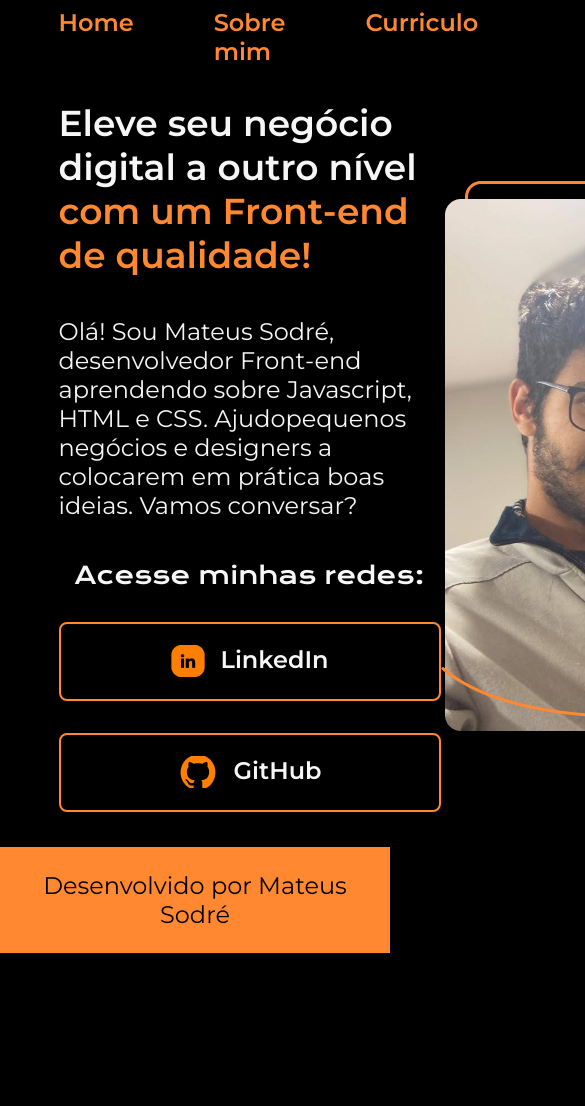
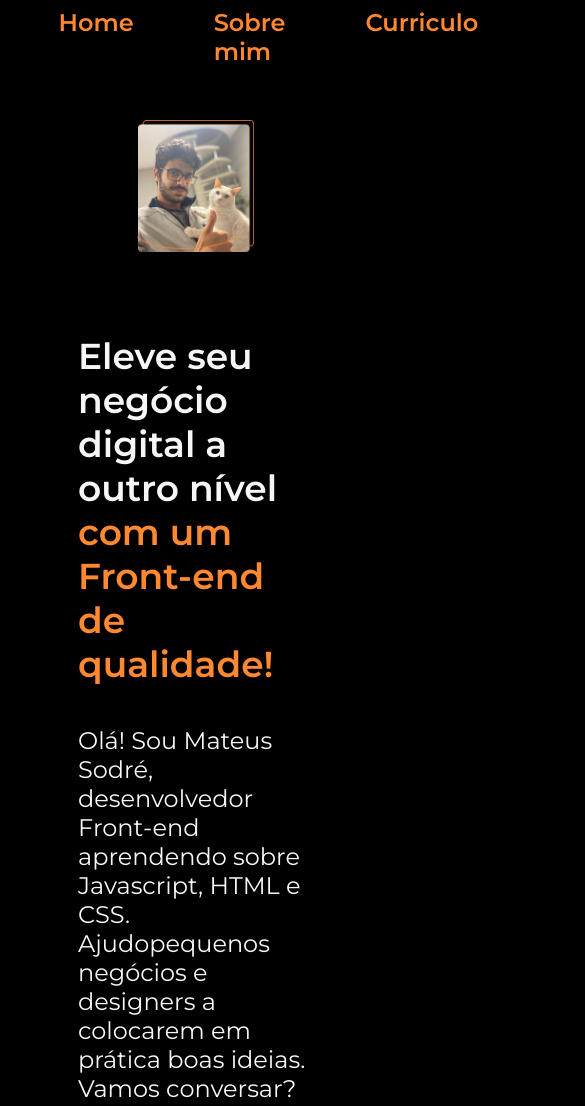
Before and after one commit to MateusSodre/projetos-front-end, a plain HTML site: page portfolio/index.html in a window 390 px wide. Shown: the top 1106 px of the page, 585 px wide, since content can reach past the window. Before the commit the page ends 953 px from the top, so only its background shows below. Drawn offline with nearby package versions, Linux system fonts and the light colour scheme.

Commit message:
implementacao de reesponsividade no site

```diff
--- a/portfolio/assets/CSS/style.css
+++ b/portfolio/assets/CSS/style.css
@@ -32,7 +32,7 @@ body{
 .cabecalho__menu__link {
     font-family: var(--fonte-secundaria);
     font-weight: 600;
-    font-size: 24px;
+    font-size: 1.5rem;
     color: var(--cor-terciaria);
     text-decoration: none;
 }
@@ -46,17 +46,22 @@ body{
     display: flex;
     align-items: center;
     justify-content: space-between;
+    gap: 82px;
+}
 
+.apresentacao__imagem {
+    width: 50%;
 }
+
 .apresentacao__conteudo {
-    width: 615px;
+    width: 50%;
     display: flex;
     flex-direction: column;
     gap: 40px;
 }
 
 .apresentacao__conteudo__titulo {
-    font-size: 36px;
+    font-size: 2.25rem;
     font-family: var(--fonte-primaria);
 }
 
@@ -65,7 +70,7 @@ body{
 }
 
 .apresentacao__conteudo__texto {
-    font-size: 24px;
+    font-size: 1.5rem;
     font-family: var(--fonte-secundaria);
 }
 
@@ -80,7 +85,7 @@ body{
 .apresentacao__links__subtitulo {
     font-family: var(--fonte-primaria);
     font-weight: 400;
-    font-size: 24px;
+    font-size: 1.5rem;
 }
 
 .apresentacao__links__link {
@@ -89,10 +94,10 @@ body{
     justify-content: center;
     gap: 16px;
     border: 2px solid var(--cor-terciaria);
-    width: 378px;
+    width: 50%;
     text-align: center;
     border-radius: 8px;
-    font-size: 24px;
+    font-size: 1.5rem;
     font-weight: 600;
     padding: 21.5px 0;
     text-decoration: none;
@@ -109,17 +114,39 @@ body{
     color: var(--cor-primaria);
     padding: 24px;
     text-align: center;
-    font-size: 24px;
+    font-size: 1.5rem;
     font-weight: 400;
     font-family: var(--fonte-secundaria);
 }
 
 .apresentacao__conteudo__titulo {
     font-family: var(--fonte-secundaria);
-    font-size: 36px;
+    font-size: 2.25rem;
 }
 
 .apresentacao__conteudo__texto {
     font-family: var(--fonte-secundaria);
-    font-size: 24px;
+    font-size: 1.5rem;
 }
+
+@media (max-width: 1250px) {
+    .cabecalho {
+        display: flex;
+        padding: auto;
+    }
+
+    .cabecalho__menu {
+        justify-content: center;
+    }
+
+
+    .apresentacao {
+        flex-direction: column-reverse;
+        padding: 5%;
+    }
+
+    .apresentacao__conteudo {
+        width: auto;
+    }
+
+}
--- a/portfolio/index.html
+++ b/portfolio/index.html
@@ -35,7 +35,7 @@
                     </a>
                 </div>
         </section>
-        <img src="./assets/Imagens/Imagem.png" alt="Foto do Mateus segurando seu Gato">
+        <img class="apresentacao__imagem" src="./assets/Imagens/Imagem.png" alt="Foto do Mateus segurando seu Gato">
     </main>
     <footer class="rodape">
         <p>Desenvolvido por Mateus Sodré</p>
```
Also changed, not shown: portfolio/about.html (+2 -2 lines), portfolio/curriculo.html (+2 -2 lines), assets/Pages/about.html (added).
